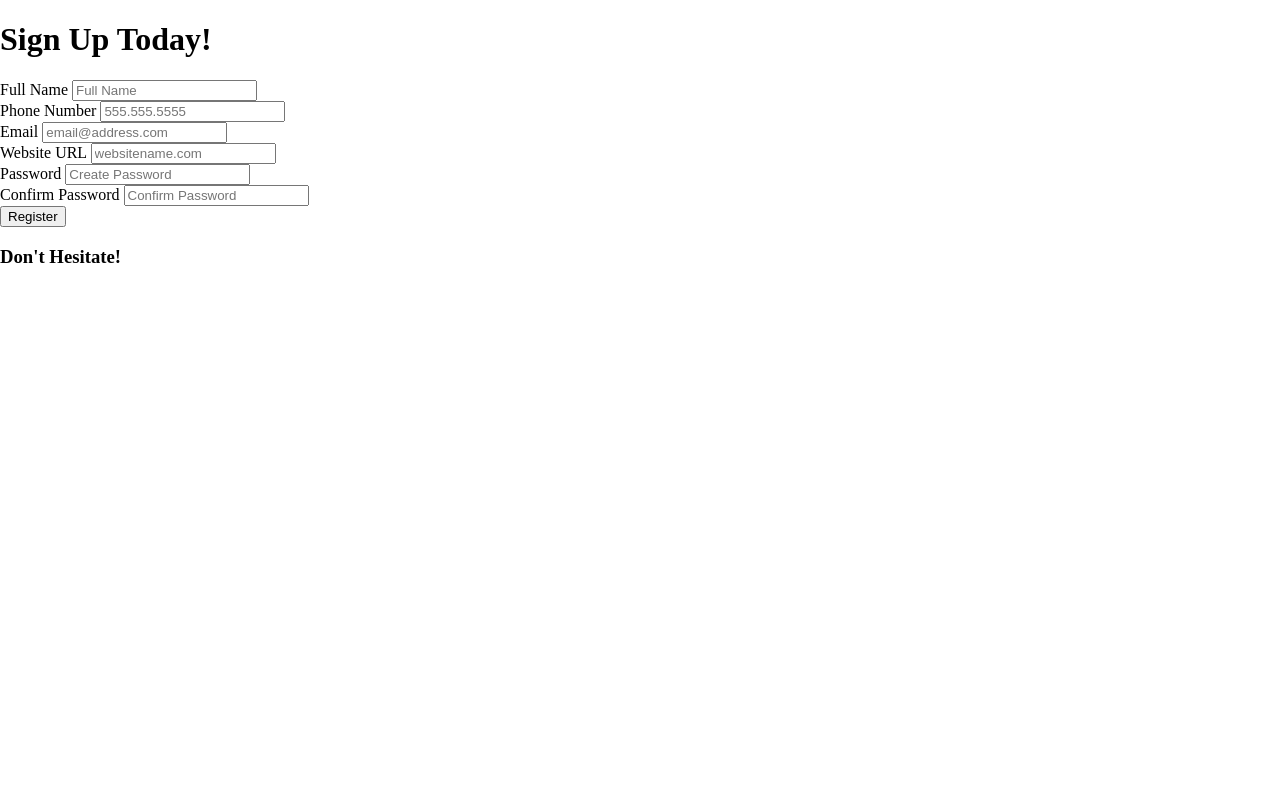
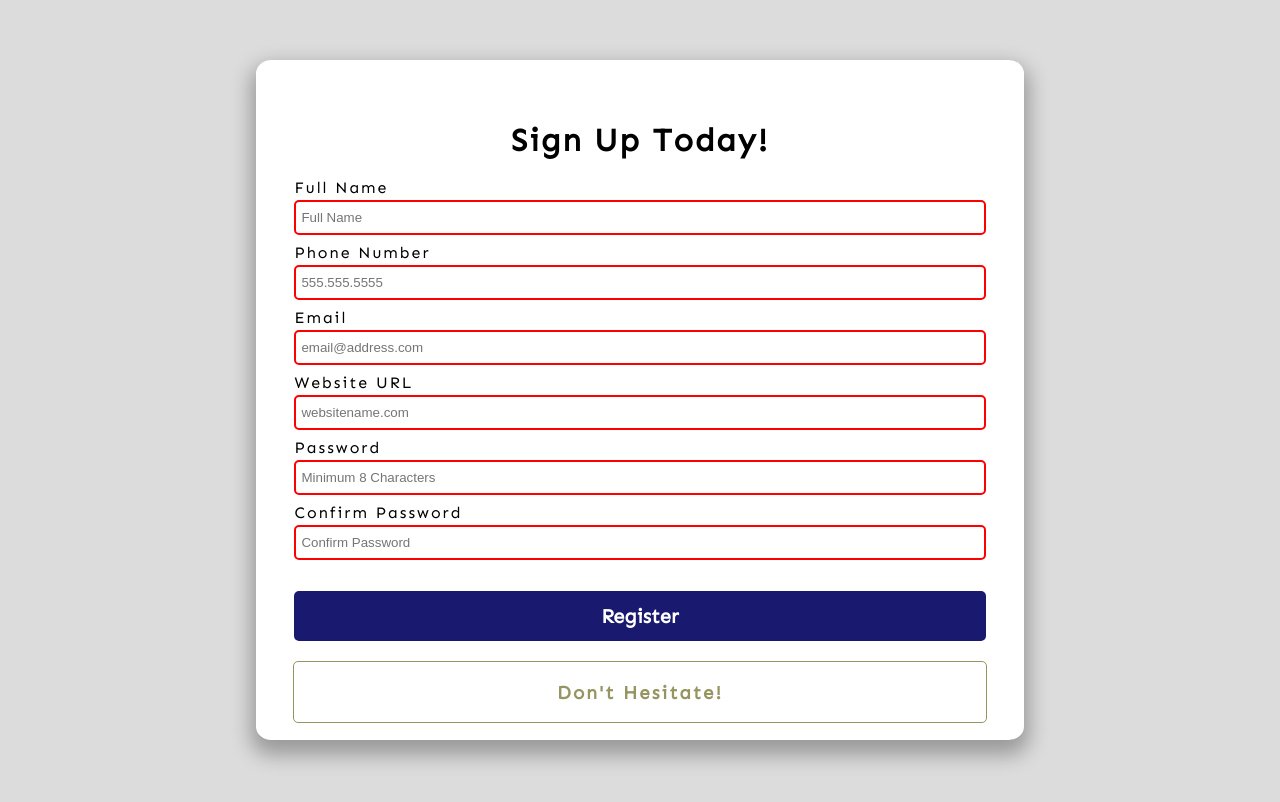
Before and after one commit to erikswartzdesign/form-validator, a plain HTML site: page index.html in a window 1280 px wide. Drawn offline with Linux system fonts and the light colour scheme.

Commit message:
CSS and further HTML

```diff
--- a/index.html
+++ b/index.html
@@ -16,32 +16,39 @@
              <!-- Full Name -->
              <div class="form-group">
                  <label for="name">Full Name</label>
-                 <input type="text" id="name" placeholder="Full Name">
+                 <input type="text" id="name" placeholder="Full Name"
+                        required minlength="3" maxlength="100">
              </div>
              <!-- Phone Number -->
              <div class="form-group">
                  <label for="phone">Phone Number</label>
-                 <input type="tel" id="phone" placeholder="555.555.5555">
+                 <input type="tel" id="phone" placeholder="555.555.5555"
+                        required pattern="[0-9]{3}-[0-9]{3}-[0-9]{4}">
              </div>
              <!-- Email Address -->
              <div class="form-group">
                  <label for="email">Email</label>
-                 <input type="email" id="email" placeholder="email@address.com">
+                 <input type="email" id="email" placeholder="email@address.com"
+                        required>
              </div>
              <!-- Website URL -->
              <div class="form-group">
                  <label for="website">Website URL</label>
-                 <input type="url" id="website" placeholder="websitename.com">
+                 <input type="url" id="website" placeholder="websitename.com"
+                        required>
              </div>
              <!-- Password -->
              <div class="form-group">
                  <label for="password1">Password</label>
-                 <input type="password" id="password1" placeholder="Create Password">
+                 <input type="password" id="password1" placeholder="Minimum 8 Characters"
+                        required pattern="^(?=.*\d)(?=.*[a-z])(?=.*[A-Z])(?=.*[a-zA-Z]).{8,}$"
+                        title="Please include at least 1 UPPERCASE character,1 lowercase character, and 1 number">
              </div>
              <!-- Confirm Password -->
              <div class="form-group">
                  <label for="password2">Confirm Password</label>
-                 <input type="password" id="password2" placeholder="Confirm Password">
+                 <input type="password" id="password2" placeholder="Confirm Password"
+                        required pattern="^(?=.*\d)(?=.*[a-z])(?=.*[A-Z])(?=.*[a-zA-Z]).{8,}$">
              </div>
              <button type="submit">Register</button>
          </form>
--- a/style.css
+++ b/style.css
@@ -1,3 +1,6 @@
+@import url('https://fonts.googleapis.com/css2?family=Sen&display=swap');
+
+
 
 html {
   box-sizing: border-box;
@@ -6,4 +9,90 @@ html {
 body {
   margin: 0;
   min-height: 100vh;
+  font-family: Sen, san-serif;
+  letter-spacing: 2px;
+  display: flex;
+  align-items: center;
+  justify-content: center;
+  background-color: gainsboro;
 }
+
+.container {
+  width: 60vw;
+  height: 80vh;
+  background-color: white;
+  border-radius: 2%;
+  box-shadow: 0 10px 20px 5px rgba(0, 0, 0, 0.3);
+  padding-top: 5vh;
+  display: flex;
+  flex-direction: column;
+  align-items: center;
+}
+
+/* Form */
+form {
+  width: 90%
+}
+
+.form-group {
+  height: 65px;
+}
+
+label {
+  position: relative;
+  bottom: 3px;
+}
+
+input {
+  width: 100%;
+  height: 35px;
+  padding: 5px;
+  border: 2px solid black;
+  border-radius: 5px;
+  outline: none;
+  box-sizing: border-box;
+  transition: all 0.3s;
+}
+
+input:valid {
+  border: 2px solid green;
+}
+
+input:invalid {
+  border: 2px solid red;
+}
+
+button {
+  cursor: pointer;
+  margin-top: 20px;
+  width: 100%;
+  height: 50px;
+  background: midnightblue;
+  border: none;
+  border-radius: 5px;
+  color: white;
+  font-family: Sen, san-serif;
+  font-size: 20px;
+  font-weight: 600;
+}
+
+button:hover {
+  filter:brightness(110%);
+  background: rgb(150, 149, 97);
+
+}
+
+button:focus {
+  outline: none;
+}
+
+.message-container {
+  border: 1px solid rgb(150, 149, 97);
+  border-radius: 5px;
+  width: 90%;
+  margin-top: 20px;
+  display:flex;
+  justify-content: center;
+  color: rgb(150, 149, 97);
+
+}
```
